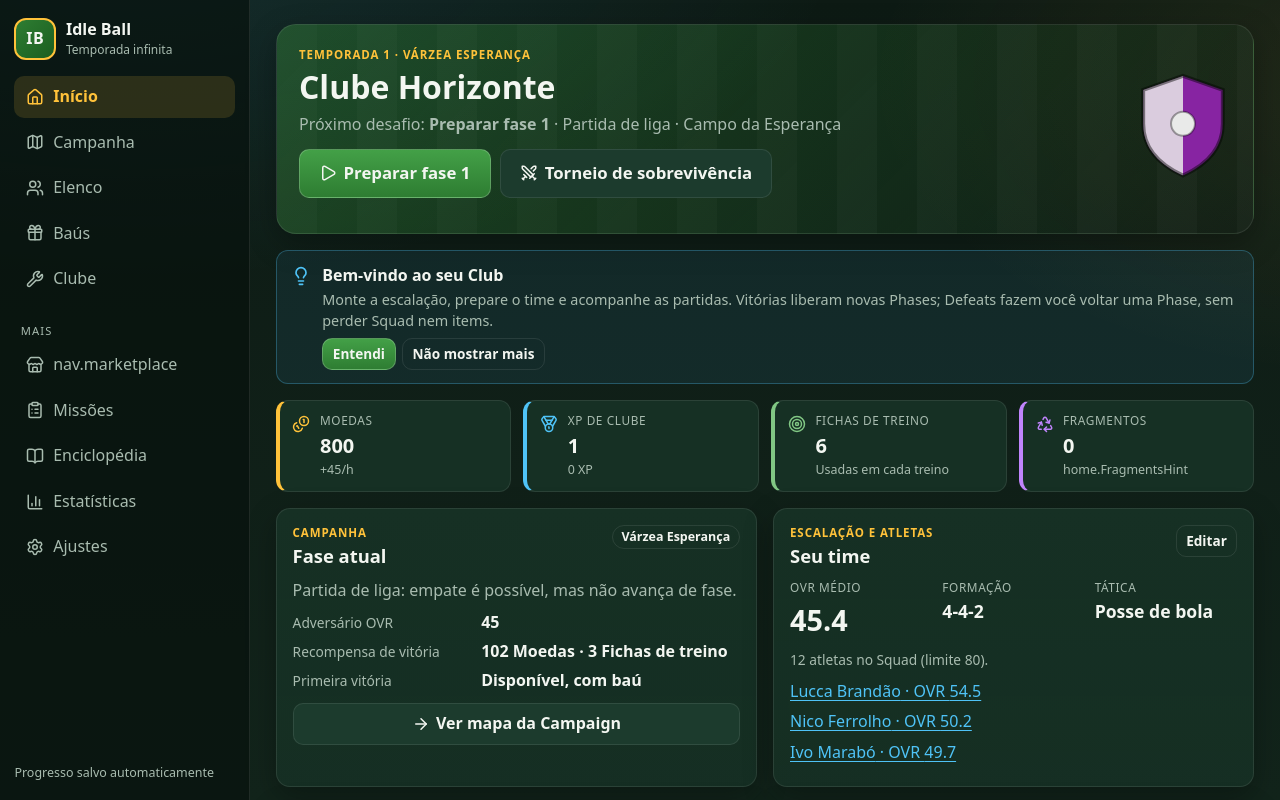
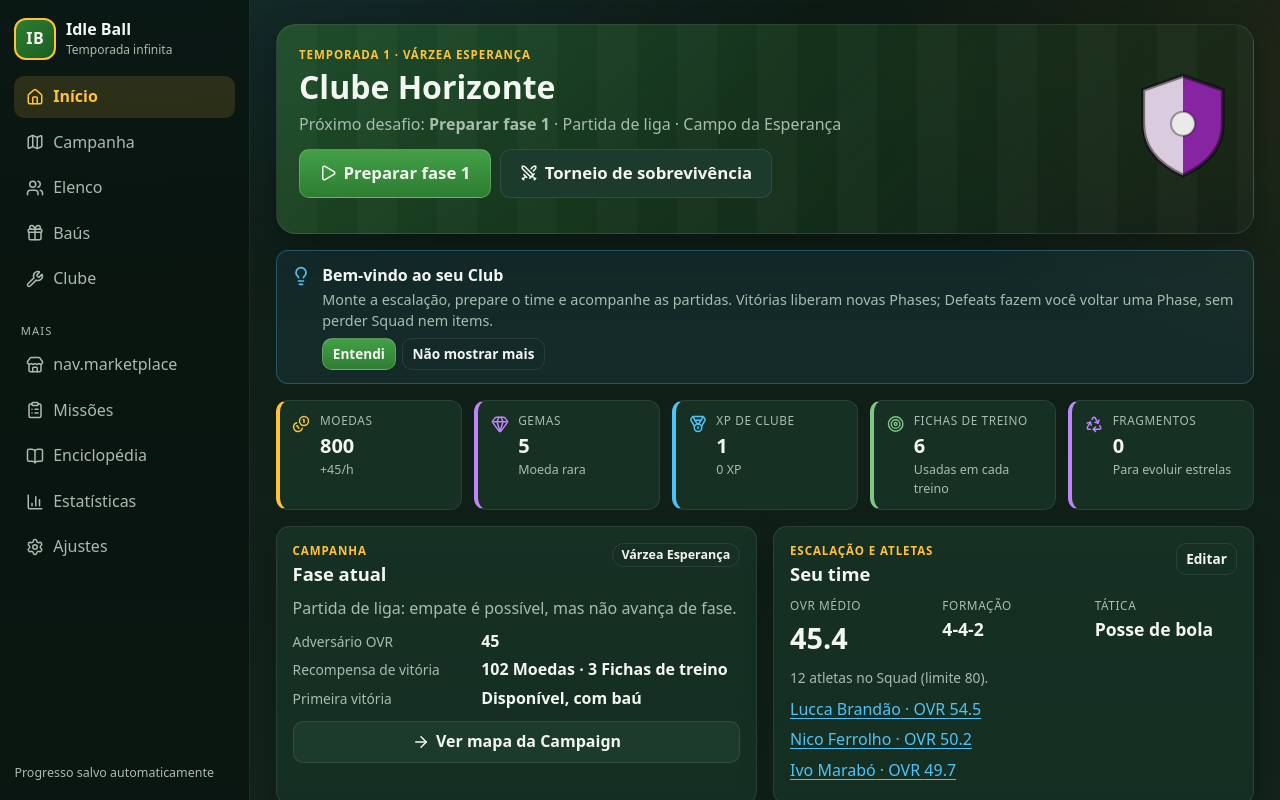
Before and after one commit to felipelangabtc/moobyidleball, a React (Vite) app: page / in a window 1280 px wide. Shown: the top 800 px of the page. Built offline with nearby package versions, Linux system fonts and the light colour scheme.

Commit message:
Adiciona moeda Gema (rara) e fontes de ganho

```diff
--- a/src/App.tsx
+++ b/src/App.tsx
@@ -15,6 +15,7 @@ import {
   X,
   Coins,
   ClipboardList,
+  Gem,
 } from 'lucide-react';
 import { useGame } from './state/store';
 import { I18nProvider, useT } from './i18n';
@@ -241,6 +242,7 @@ function NavItem({ id, icon: Icon, active, onSelect }: { id: Screen; icon: typeo
 
 function TopBar() {
   const coins = useGame((s) => s.game.resources.coins);
+  const gems = useGame((s) => s.game.resources.gems);
   const tokens = useGame((s) => s.game.resources.tokens);
   const club = useGame((s) => s.game.clubName);
   const level = useGame((s) => clubLevelFor(s.game.resources.clubXp));
@@ -252,6 +254,7 @@ function TopBar() {
       </div>
       <div className="topbar-res" aria-label="Recursos">
         <span className="res" title="Moedas"><Coins aria-hidden="true" size={16} /> {fmt(coins)}</span>
+        <span className="res" title="Gemas"><Gem aria-hidden="true" size={16} /> {fmt(gems)}</span>
         <span className="res" title="Fichas de treino"><Target aria-hidden="true" size={16} /> {tokens}</span>
       </div>
     </header>
--- a/src/data/goals.ts
+++ b/src/data/goals.ts
@@ -37,7 +37,7 @@ export interface MissionDef {
   description: string;
   counter: CounterKey;
   target: number;
-  reward: { coins: number; tokens?: number; fragments?: number; clubXp?: number };
+  reward: { coins: number; gems?: number; tokens?: number; fragments?: number; clubXp?: number };
 }
 
 export const DAILY_MISSIONS: MissionDef[] = [
--- a/src/domain/balance.ts
+++ b/src/domain/balance.ts
@@ -134,6 +134,7 @@ export const TRAINING = {
 
 export const ECONOMY = {
   startCoins: 800,
+  startGems: 5,
   startTokens: 6,
   startFragments: 0,
   startClubXp: 0,
--- a/src/domain/campaign.ts
+++ b/src/domain/campaign.ts
@@ -90,6 +90,7 @@ export type MatchOutcome = 'win' | 'draw' | 'loss';
 
 export interface PhaseRewards {
   coins: number;
+  gems: number;
   clubXp: number;
   tokens: number;
   fragments: number;
@@ -114,8 +115,10 @@ export function phaseRewards(info: PhaseInfo, outcome: MatchOutcome, timesWonBef
 
   if (outcome === 'win') {
     const coins = Math.round(base * kindMult * repeat);
+    const gems = info.kind === 'boss' ? (firstWin ? 3 : 1) : (firstWin && info.number % 12 === 0 ? 2 : 0);
     return {
       coins,
+      gems,
       clubXp: Math.round((25 + 4 * info.number) * repeat),
       tokens: 3,
       fragments: firstWin ? 10 + info.number : Math.round(2 * repeat),
@@ -129,6 +132,7 @@ export function phaseRewards(info: PhaseInfo, outcome: MatchOutcome, timesWonBef
   if (outcome === 'draw') {
     return {
       coins: Math.round(base * kindMult * CAMPAIGN.drawRewardFactor * repeat),
+      gems: 0,
       clubXp: Math.round(12 + 2 * info.number),
       tokens: 2,
       fragments: 0,
@@ -141,6 +145,7 @@ export function phaseRewards(info: PhaseInfo, outcome: MatchOutcome, timesWonBef
   }
   return {
     coins: Math.max(CAMPAIGN.lossRewardMin, Math.round(base * CAMPAIGN.lossRewardFactor)),
+    gems: 0,
     clubXp: 8,
     tokens: 1,
     fragments: 0,
--- a/src/domain/chests.ts
+++ b/src/domain/chests.ts
@@ -37,6 +37,7 @@ export interface ChestOpenResult {
   kind: ChestKind;
   rolls: ChestRoll[];
   coins: number;
+  gems: number;
   fragments: number;
   pity: PityState;
 }
@@ -195,9 +196,10 @@ export function openChest(kind: ChestKind, pity: PityState, ctx: OpenContext): C
   }
 
   const coins = rng.int(config.coinsRange[0], config.coinsRange[1]);
+  const gems = rng.chance(0.15) ? rng.int(1, 3) : 0;
   const fragments = rng.int(config.fragmentsRange[0], config.fragmentsRange[1]) + rolls.reduce((sum, r) => sum + r.duplicateFragments, 0);
 
-  return { kind, rolls, coins, fragments, pity: state };
+  return { kind, rolls, coins, gems, fragments, pity: state };
 }
 
 export function advancePity(pity: PityState, rarity: Rarity): PityState {
--- a/src/screens/Chests.tsx
+++ b/src/screens/Chests.tsx
@@ -256,7 +256,7 @@ function OpenModal({ summary, onClose }: { summary: ChestOpenSummary | null; onC
         <div className="opening">
           <p className="small">
             {summary.count > 1 ? `${summary.count} baús abertos. ` : ''}
-            Coins: +{fmt(summary.coins)} · Fragments: +{fmt(summary.fragments)}
+            Coins: +{fmt(summary.coins)} · Gems: +{fmt(summary.gems)} · Fragments: +{fmt(summary.fragments)}
           </p>
           {summary.warnings.length > 0 ? (
             <ul className="problems small">{summary.warnings.map((w) => <li key={w}>{w}</li>)}</ul>
--- a/src/screens/Home.tsx
+++ b/src/screens/Home.tsx
@@ -1,5 +1,5 @@
 import { useMemo } from 'react';
-import { Activity, ArrowRight, BarChart3, Coins, Gift, Medal, Play, Recycle, Swords, Target, Trophy, Wrench } from 'lucide-react';
+import { Activity, ArrowRight, BarChart3, Coins, Gem, Gift, Medal, Play, Recycle, Swords, Target, Trophy, Wrench } from 'lucide-react';
 import { useGame, selectors, squadOvr, outcomeLabel } from '../state/store';
 import { useT } from '../i18n';
 import { useNav } from '../ui/nav';
@@ -102,9 +102,10 @@ export function Home() {
 
       <div className="grid-stats" role="list" aria-label={t('res.coins')}>
         <Stat label={t('res.coins')} value={fmt(game.resources.coins)} icon={Coins} hint={`+${fmt(selectors.idleRate(game))}/h`} tone="#ffc23a" />
+        <Stat label="Gemas" value={fmt(game.resources.gems)} icon={Gem} hint="Moeda rara" tone="#c084fc" />
         <Stat label={t('res.clubXp')} value={level} icon={Medal} hint={`${fmt(game.resources.clubXp)} XP`} tone="#4fc3f7" />
         <Stat label={t('res.tokens')} value={game.resources.tokens} icon={Target} hint={t('home.tokensHint')} tone="#81c784" />
-        <Stat label={t('res.fragments')} value={fmt(game.resources.fragments)} icon={Recycle} hint={t('home.FragmentsHint')} tone="#c084fc" />
+        <Stat label={t('res.fragments')} value={fmt(game.resources.fragments)} icon={Recycle} hint={t('home.fragmentsHint')} tone="#c084fc" />
       </div>
 
       <div className="grid-2">
--- a/src/screens/MatchView.tsx
+++ b/src/screens/MatchView.tsx
@@ -23,7 +23,7 @@ interface ViewData {
   subtitle: string;
   arena: ArenaId;
   grass: [string, string];
-  rewards: { coins: number; clubXp: number; tokens: number; fragments: number; chest: string | null; itemName: string | null; achievements: number; levelUps: number; injuries: number; outcome: 'win' | 'draw' | 'loss' };
+  rewards: { coins: number; gems: number; clubXp: number; tokens: number; fragments: number; chest: string | null; itemName: string | null; achievements: number; levelUps: number; injuries: number; outcome: 'win' | 'draw' | 'loss' };
   notes: string[];
   mode: 'campaign' | 'challenge';
   phase: number;
@@ -69,6 +69,7 @@ function fromActive(active: ActiveMatch): ViewData {
     grass: info ? info.biome.grass : ['#3f7d2c', '#4d9236'],
     rewards: {
       coins: resolved.record.coins,
+      gems: resolved.record.gems,
       clubXp: resolved.record.clubXp,
       tokens: resolved.record.tokens,
       fragments: resolved.record.fragments,
@@ -98,6 +99,7 @@ function fromRecord(record: any): ViewData {
     grass: info ? info.biome.grass : ['#3f7d2c', '#4d9236'],
     rewards: {
       coins: record.coins,
+      gems: record.gems,
       clubXp: record.clubXp,
       tokens: record.tokens,
       fragments: record.fragments,
@@ -444,6 +446,7 @@ function ResultSummary({ data, report, finalScore, onNext }: ResultProps) {
         <Panel title="Rewards" eyebrow="Recebidas" id="rewards">
           <ul className="list-plain">
             <li>{fmt(data.rewards.coins)} Coins</li>
+            <li>{fmt(data.rewards.gems)} Gems</li>
             <li>{fmt(data.rewards.clubXp)} XP de Club</li>
             <li>{data.rewards.tokens} Training tokens</li>
             <li>{data.rewards.fragments} Fragments</li>
--- a/src/state/matchFlow.ts
+++ b/src/state/matchFlow.ts
@@ -195,6 +195,7 @@ export function applyMatchResult(state: GameState, plan: MatchPlan, report: Matc
   const fragmentsGained = Math.round(rewards.fragments * upgradeEffects.youthFragmentMultiplier(youth))
     + (outcome === 'win' ? upgradeEffects.youthFragmentsPerWin(youth) : 0);
   next.resources.coins += coinsGained;
+  next.resources.gems += rewards.gems;
   next.resources.clubXp += rewards.clubXp;
   next.resources.tokens += rewards.tokens;
   next.resources.fragments += fragmentsGained;
@@ -263,6 +264,7 @@ export function applyMatchResult(state: GameState, plan: MatchPlan, report: Matc
     outcome,
     score: report.score,
     coins: coinsGained,
+    gems: rewards.gems,
     clubXp: rewards.clubXp,
     tokens: rewards.tokens,
     fragments: fragmentsGained,
@@ -321,6 +323,7 @@ function challengeRewards(state: GameState, wave: number, outcome: MatchOutcome)
     const capLeft = Math.max(0, CHALLENGE.coinsDailyCap - state.missions.challengeCoinsToday);
     return {
       coins: Math.min(perWave, capLeft),
+      gems: wave % 5 === 0 ? 1 : 0,
       clubXp: 10 + wave,
       tokens: 2,
       fragments: 2 * wave,
@@ -333,6 +336,7 @@ function challengeRewards(state: GameState, wave: number, outcome: MatchOutcome)
   }
   return {
     coins: 0,
+    gems: 0,
     clubXp: 6,
     tokens: 1,
     fragments: 0,
--- a/src/state/persistence.ts
+++ b/src/state/persistence.ts
@@ -68,10 +68,12 @@ const MIGRATIONS: Migration[] = [
     run: (raw) => {
       const settings = (raw.settings ?? {}) as Record<string, unknown>;
       const missions = (raw.missions ?? {}) as Record<string, unknown>;
+      const resources = (raw.resources ?? {}) as Record<string, unknown>;
       return {
         ...raw,
         version: 2,
         settings: { ...DEFAULT_SETTINGS, ...settings, language: (settings.language as string) ?? 'pt' },
+        resources: { coins: 800, gems: 5, clubXp: 0, tokens: 6, fragments: 0, ...resources },
         records: raw.records ?? { bestWave: 0, maxStars: 1, maxLevel: 1 },
         openings: raw.openings ?? [],
         marketplace: raw.marketplace ?? { listings: [], earnings: 0 },
--- a/src/state/schema.ts
+++ b/src/state/schema.ts
@@ -153,6 +153,7 @@ export const matchRecordSchema = z.object({
   outcome: z.enum(['win', 'draw', 'loss']),
   score: z.tuple([z.number().int().min(0), z.number().int().min(0)]),
   coins: z.number().min(0),
+  gems: z.number().min(0),
   clubXp: z.number().min(0),
   tokens: z.number().min(0),
   fragments: z.number().min(0),
@@ -197,6 +198,7 @@ export const gameStateSchema = z.object({
   lastSeenAt: z.number(),
   resources: z.object({
     coins: z.number().min(0).max(1e12),
+    gems: z.number().min(0).max(1e9),
     clubXp: z.number().min(0).max(1e12),
     tokens: z.number().min(0).max(1e9),
     fragments: z.number().min(0).max(1e12),
@@ -323,6 +325,7 @@ export function createInitialState(now: number, clubName = 'Clube Horizonte'): G
     lastSeenAt: now,
     resources: {
       coins: ECONOMY.startCoins,
+      gems: ECONOMY.startGems,
       clubXp: ECONOMY.startClubXp,
       tokens: ECONOMY.startTokens,
       fragments: ECONOMY.startFragments,
--- a/src/state/store.ts
+++ b/src/state/store.ts
@@ -60,6 +60,7 @@ export interface ChestOpenSummary {
   count: number;
   rolls: ChestRollView[];
   coins: number;
+  gems: number;
   fragments: number;
   pityBefore: PityState;
   pityAfter: PityState;
@@ -669,6 +670,7 @@ export const useGame = create<GameStore>()((set, get) => {
         ...game,
         resources: {
           coins: game.resources.coins + r.coins,
+          gems: game.resources.gems + (r.gems ?? 0),
           clubXp: game.resources.clubXp + (r.clubXp ?? 0),
           tokens: game.resources.tokens + (r.tokens ?? 0),
           fragments: game.resources.fragments + (r.fragments ?? 0),
@@ -762,6 +764,7 @@ function openChests(get: () => GameStore, kind: ChestKind, count: number, source
   const owned = new Set(game.athletes.map((a) => a.templateId));
   const ctx = { ownedTemplates: owned, nextId: game.nextId, now, rng: createRng(hashString(`chest:${game.nextId}:${now}`)) };
   let coins = 0;
+  let gems = 0;
   let fragments = 0;
   const newAthletes: Athlete[] = [];
   const newItems: Item[] = [];
@@ -772,6 +775,7 @@ function openChests(get: () => GameStore, kind: ChestKind, count: number, source
     const result = openChest(kind, pity, ctx);
     pity = result.pity;
     coins += result.coins;
+    gems += result.gems;
     fragments += result.fragments;
     for (const roll of result.rolls) {
       const name = roll.kind === 'athlete'
@@ -819,6 +823,7 @@ function openChests(get: () => GameStore, kind: ChestKind, count: number, source
     resources: {
       ...game.resources,
       coins: game.resources.coins - (source === 'shop' ? price : 0) + coins + recycledCoins,
+      gems: game.resources.gems + gems,
       fragments: game.resources.fragments + fragments,
     },
     chestStock: source === 'stock' ? { ...game.chestStock, [kind]: game.chestStock[kind] - count } : game.chestStock,
@@ -861,6 +866,7 @@ function openChests(get: () => GameStore, kind: ChestKind, count: number, source
       count,
       rolls,
       coins,
+      gems,
       fragments,
       pityBefore,
       pityAfter: pity,
```
